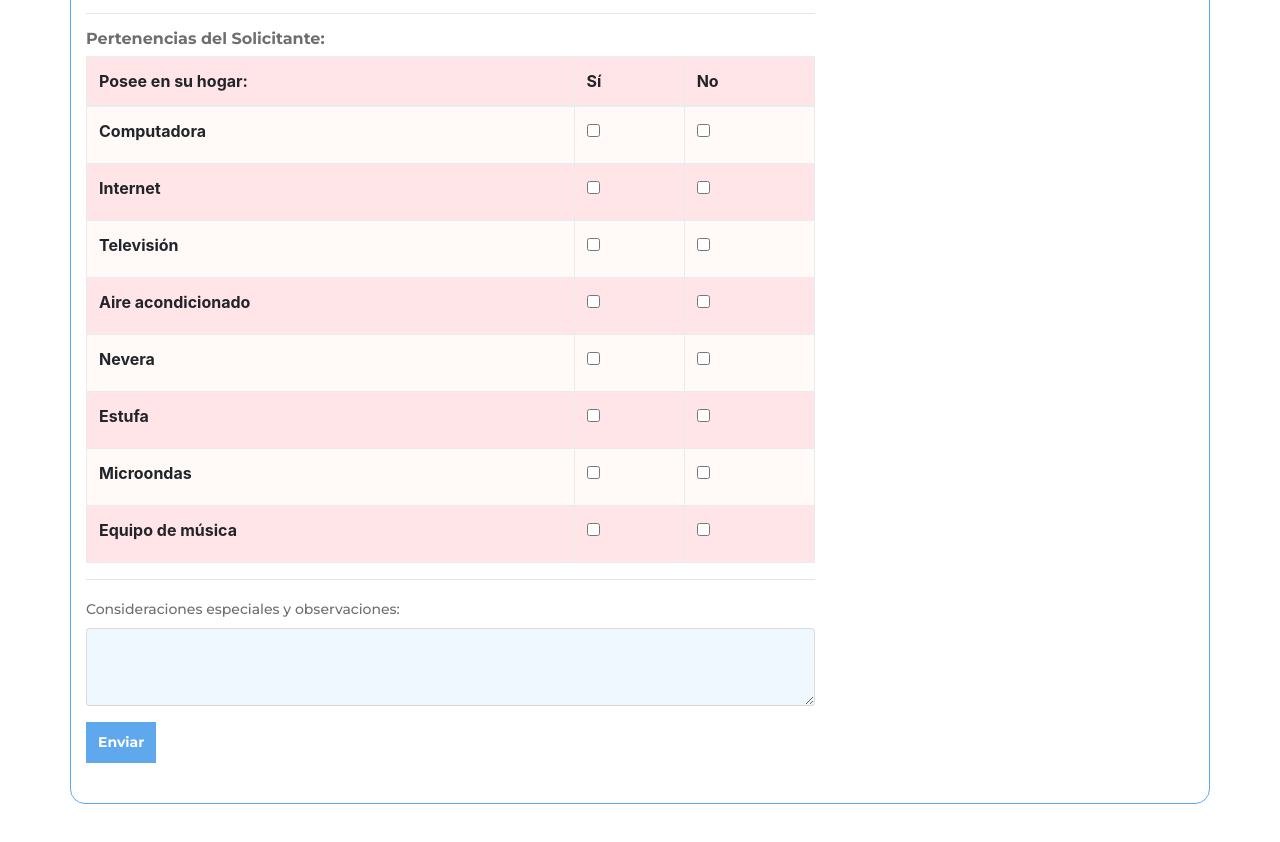
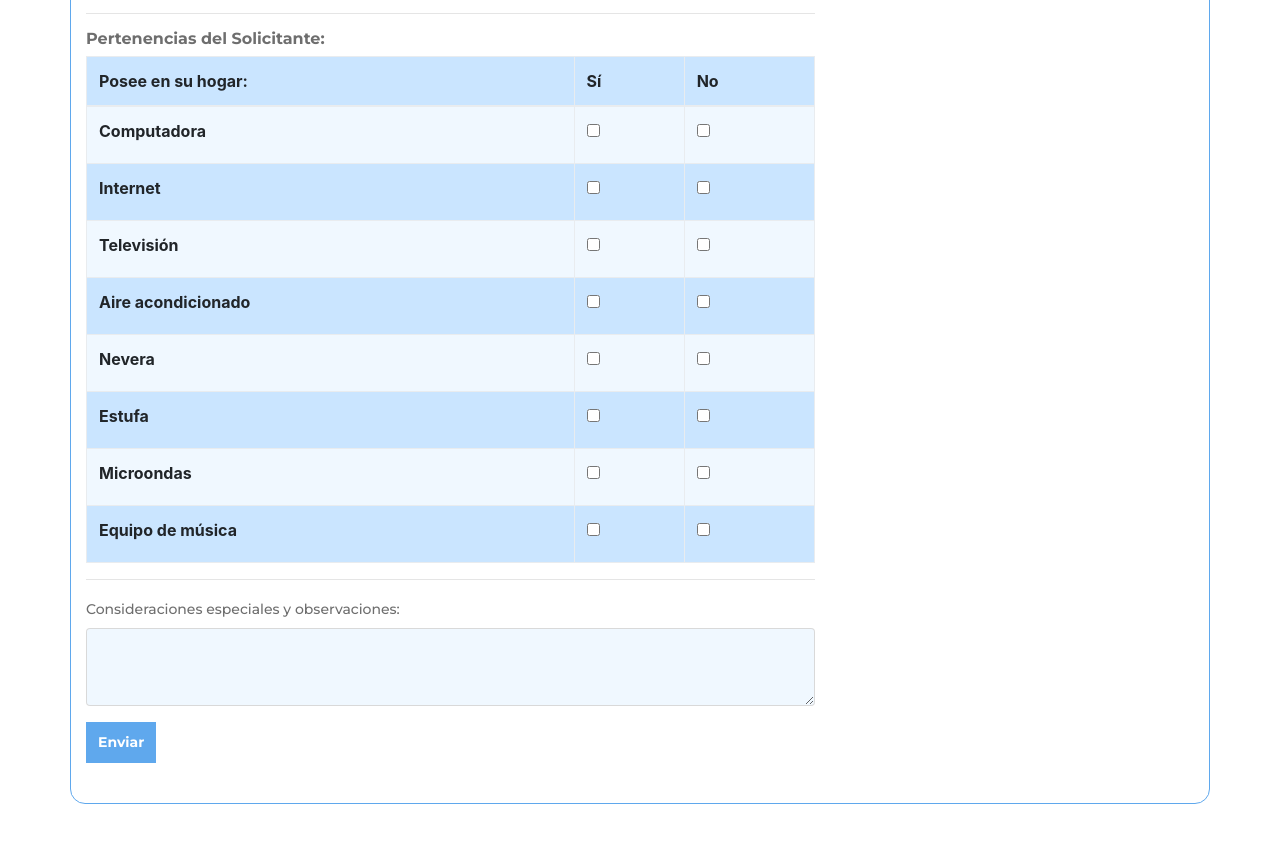
Before and after one commit to ManuelLoraA/heartcare-do, a website: page form-infantil.html in a window 1280 px wide. Shown: the part 2036-2878 px from the top of the page. Drawn offline with nearby package versions, Linux system fonts and the light colour scheme.

Commit message:
fix-table-color
Fixed table colors for Infantil form

```diff
--- a/form-infantil.html
+++ b/form-infantil.html
@@ -291,14 +291,14 @@
 
                 <table class="table table-bordered">
                     <thead>
-                        <tr class="bg-1">
+                        <tr class="bg-3">
                             <th scope="col">Posee en su hogar:</th>
                             <th scope="col">Sí</th>
                             <th scope="col">No</th>
                         </tr>
                     </thead>
                     <tbody>
-                        <tr class="bg-2">
+                        <tr class="bg-4">
                             <th scope="row">Computadora</th>
                             <td>
                                 <div class="form-check">
@@ -311,7 +311,7 @@
                                 </div>
                             </td>
                         </tr>
-                        <tr class="bg-1">
+                        <tr class="bg-3">
                             <th scope="row">Internet</th>
                             <td>
                                 <div class="form-check">
@@ -324,7 +324,7 @@
                                 </div>
                             </td>
                         </tr>
-                        <tr class="bg-2">
+                        <tr class="bg-4">
                             <th scope="row">Televisión</th>
                             <td>
                                 <div class="form-check">
@@ -337,7 +337,7 @@
                                 </div>
                             </td>
                         </tr>
-                        <tr class="bg-1">
+                        <tr class="bg-3">
                             <th scope="row">Aire acondicionado</th>
                             <td>
                                 <div class="form-check">
@@ -350,7 +350,7 @@
                                 </div>
                             </td>
                         </tr>
-                        <tr class="bg-2">
+                        <tr class="bg-4">
                             <th scope="row">Nevera</th>
                             <td>
                                 <div class="form-check">
@@ -363,7 +363,7 @@
                                 </div>
                             </td>
                         </tr>
-                        <tr class="bg-1">
+                        <tr class="bg-3">
                             <th scope="row">Estufa</th>
                             <td>
                                 <div class="form-check">
@@ -376,7 +376,7 @@
                                 </div>
                             </td>
                         </tr>
-                        <tr class="bg-2">
+                        <tr class="bg-4">
                             <th scope="row">Microondas</th>
                             <td>
                                 <div class="form-check">
@@ -389,7 +389,7 @@
                                 </div>
                             </td>
                         </tr>
-                        <tr class="bg-1">
+                        <tr class="bg-3">
                             <th scope="row">Equipo de música</th>
                             <td>
                                 <div class="form-check">
```
